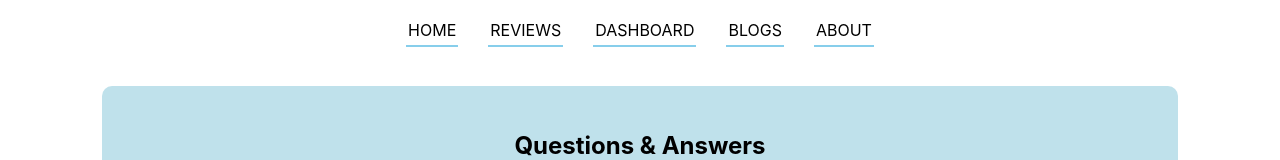
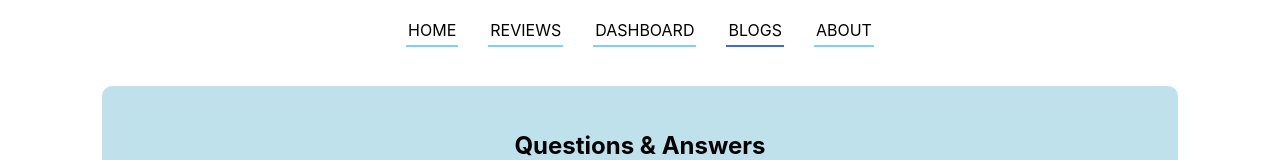
Before and after one commit to Azmain951/analytical_hub, a React (Create React App) app: page /blogs in a window 1280 px wide. Shown: the top 160 px of the page. Built offline with nearby package versions, Linux system fonts and the light colour scheme.

Commit message:
active route indicator added

```diff
--- /dev/null
+++ b/src/components/CustomLink/CustomLink.js
@@ -0,0 +1,21 @@
+import React from 'react';
+import { Link, useMatch, useResolvedPath } from 'react-router-dom';
+
+function CustomLink({ children, to, ...props }) {
+    let resolved = useResolvedPath(to);
+    let match = useMatch({ path: resolved.pathname, end: true });
+
+    return (
+        <div>
+            <Link
+                style={{ borderBottom: match ? '2px solid royalBlue' : "2px solid skyBlue" }}
+                to={to}
+                {...props}
+            >
+                {children}
+            </Link>
+        </div>
+    );
+}
+
+export default CustomLink;
--- a/src/components/Header/Header.css
+++ b/src/components/Header/Header.css
@@ -1,6 +1,8 @@
 .navbar {
     text-align: center;
     padding: 20px 0;
+    display: flex;
+    justify-content: center;
 }
 
 .navbar a {
@@ -13,5 +15,6 @@
 }
 
 .navbar a:hover {
-    color: skyblue;
+    border-bottom: 2px solid royalblue;
+
 }
--- a/src/components/Header/Header.js
+++ b/src/components/Header/Header.js
@@ -1,15 +1,15 @@
 import React from 'react';
-import { Link } from 'react-router-dom';
+import CustomLink from '../CustomLink/CustomLink';
 import './Header.css'
 
 const Header = () => {
     return (
         <nav className='navbar'>
-            <Link to='/home'>Home</Link>
-            <Link to='/reviews'>Reviews</Link>
-            <Link to='/dashboard'>Dashboard</Link>
-            <Link to='/blogs'>Blogs</Link>
-            <Link to='/about'>About</Link>
+            <CustomLink to='/home'>Home</CustomLink>
+            <CustomLink to='/reviews'>Reviews</CustomLink>
+            <CustomLink to='/dashboard'>Dashboard</CustomLink>
+            <CustomLink to='/blogs'>Blogs</CustomLink>
+            <CustomLink to='/about'>About</CustomLink>
         </nav>
     );
 };
```
